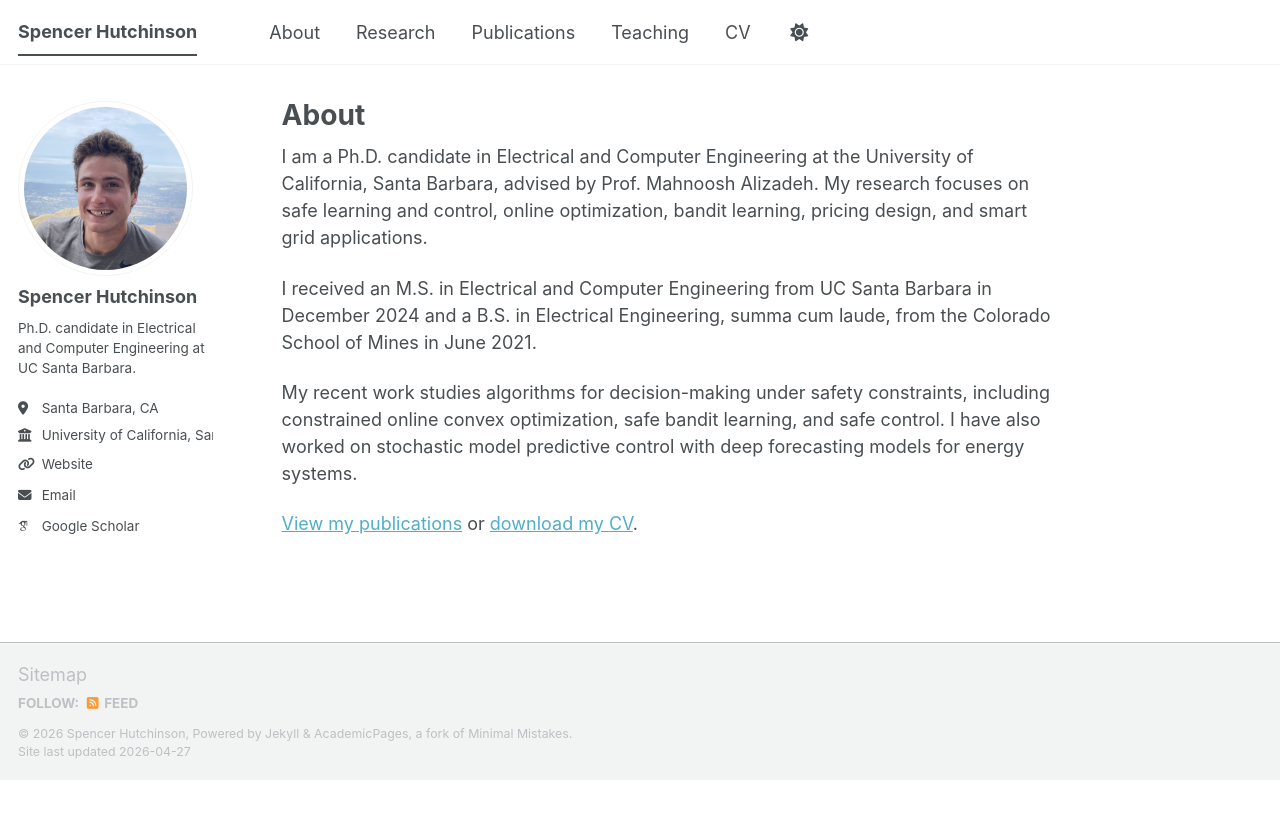
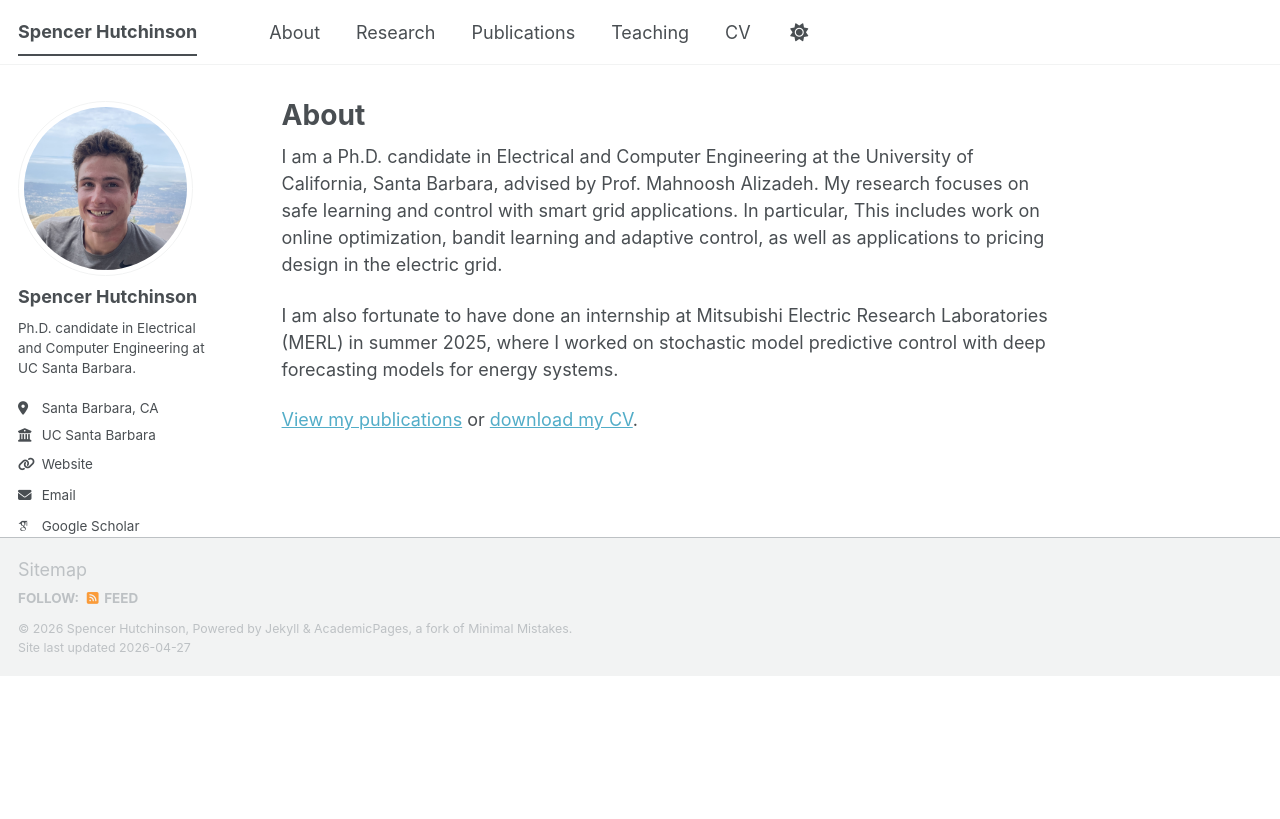
Before and after one commit to shutch1/shutch1.github.io, a Jekyll site: the page built from _pages/about.md, in a window 1280 px wide. Shown: the top 819 px of the page. Built offline with Jekyll 4.4.1, drawn with Linux system fonts in a browser that asks for light colours; some web fonts are replaced; a script bundle is joined from its source files by our own code; library files that are not in the unit come from our copies.

Commit message:
added cv

```diff
--- a/_config.yml
+++ b/_config.yml
@@ -28,7 +28,7 @@ author:
   pronouns         : # example: "she/her"
   bio              : "Ph.D. candidate in Electrical and Computer Engineering at UC Santa Barbara."
   location         : "Santa Barbara, CA"
-  employer         : "University of California, Santa Barbara"
+  employer         : "UC Santa Barbara"
   uri              : "https://shutch1.github.io"
   email            : "spencer.hutch99@gmail.com"
 
--- a/_pages/about.md
+++ b/_pages/about.md
@@ -7,10 +7,9 @@ redirect_from:
   - /about.html
 ---
 
-I am a Ph.D. candidate in Electrical and Computer Engineering at the University of California, Santa Barbara, advised by Prof. Mahnoosh Alizadeh. My research focuses on safe learning and control, online optimization, bandit learning, pricing design, and smart grid applications.
+I am a Ph.D. candidate in Electrical and Computer Engineering at the University of California, Santa Barbara, advised by Prof. Mahnoosh Alizadeh. My research focuses on safe learning and control with smart grid applications. In particular, This includes work on online optimization, bandit learning and adaptive control, as well as applications to pricing design in the electric grid.
 
-I received an M.S. in Electrical and Computer Engineering from UC Santa Barbara in December 2024 and a B.S. in Electrical Engineering, summa cum laude, from the Colorado School of Mines in June 2021.
+I am also fortunate to have done an internship at Mitsubishi Electric Research Laboratories (MERL) in summer 2025, where I worked on stochastic model predictive control with deep forecasting models for energy systems.
 
-My recent work studies algorithms for decision-making under safety constraints, including constrained online convex optimization, safe bandit learning, and safe control. I have also worked on stochastic model predictive control with deep forecasting models for energy systems.
 
 [View my publications](/publications/) or [download my CV](/files/cv.pdf).
```
Also changed, not shown: 1 other file.
